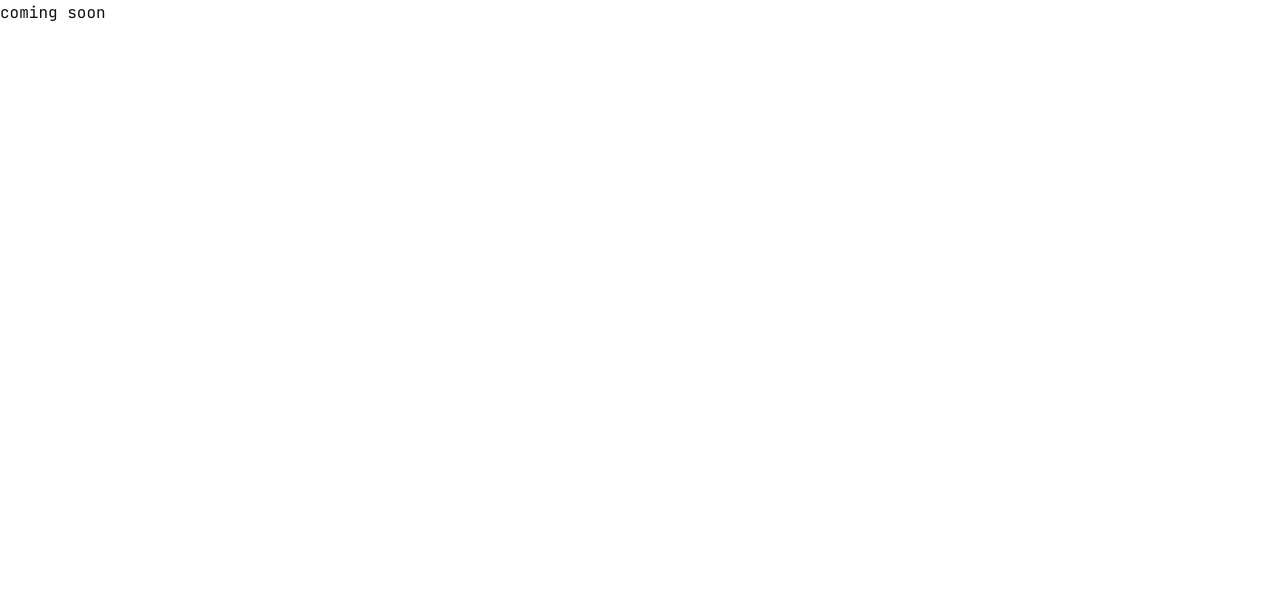
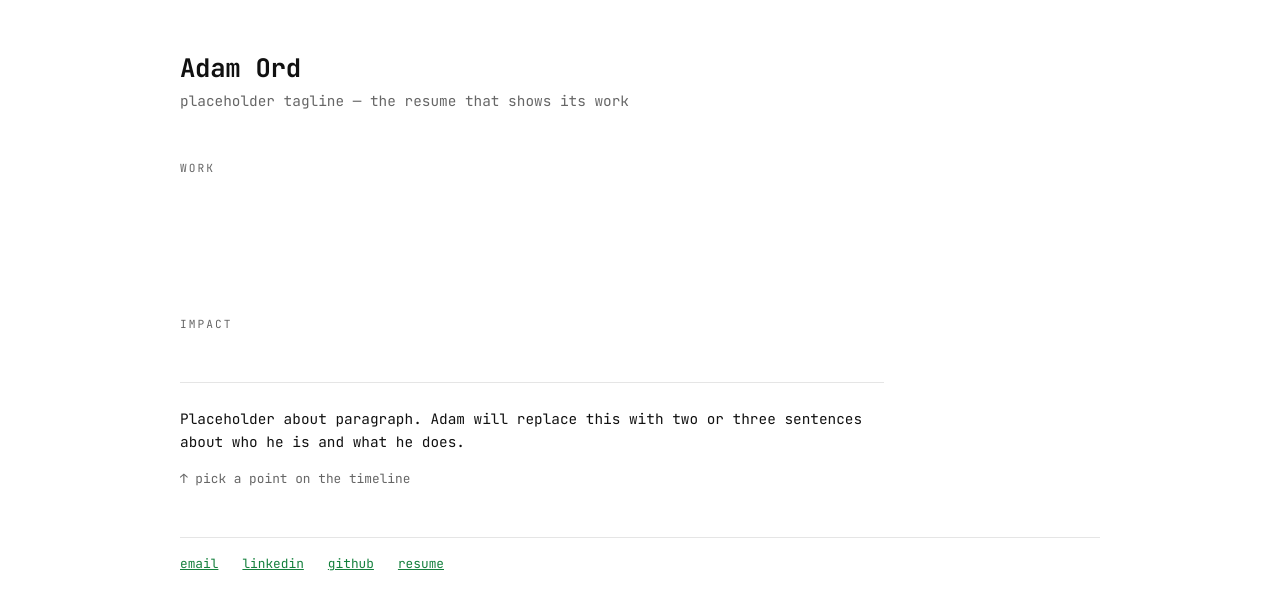
Before and after one commit to adamord10/adam-resume, a Next.js app: page / in a window 1280 px wide. Shown: the top 610 px of the page. Built offline with nearby package versions, Linux system fonts and the light colour scheme.

Commit message:
feat: wire timeline, detail view, hash routing, and footer
Co-Authored-By: Claude Fable 5 <noreply@anthropic.com>
Claude-Session: https://claude.ai/code/session_015ozDhNpRMWuGQfja7oLcri

```diff
--- a/src/app/page.tsx
+++ b/src/app/page.tsx
@@ -1,3 +1,6 @@
+import PortfolioApp from '@/components/PortfolioApp'
+import { currentYm } from '@/lib/timeline'
+
 export default function Home() {
-  return <main>coming soon</main>
+  return <PortfolioApp nowYm={currentYm()} />
 }
--- /dev/null
+++ b/src/components/PortfolioApp.module.css
@@ -0,0 +1,41 @@
+.main {
+  max-width: 60rem;
+  margin: 0 auto;
+  padding: 3rem 1.25rem 2rem;
+}
+
+.hero {
+  margin-bottom: 1rem;
+}
+
+.name {
+  font-size: 1.6rem;
+  letter-spacing: -0.01em;
+}
+
+.tagline {
+  color: var(--gray);
+  font-size: 0.9rem;
+}
+
+.about {
+  border-top: 1px solid var(--line);
+  padding-top: 1.5rem;
+  max-width: 44rem;
+  font-size: 0.9rem;
+}
+
+.hint {
+  margin-top: 1rem;
+  color: var(--gray);
+  font-size: 0.8rem;
+}
+
+.footer {
+  margin-top: 3rem;
+  padding-top: 1rem;
+  border-top: 1px solid var(--line);
+  display: flex;
+  gap: 1.5rem;
+  font-size: 0.8rem;
+}
--- /dev/null
+++ b/src/components/PortfolioApp.tsx
@@ -0,0 +1,73 @@
+'use client'
+
+import { useEffect, useState } from 'react'
+import { entries } from '@/content/entries'
+import { profile } from '@/content/profile'
+import EntryDetail from './EntryDetail/EntryDetail'
+import TabRows from './TabRows/TabRows'
+import Timeline from './Timeline/Timeline'
+import styles from './PortfolioApp.module.css'
+
+export default function PortfolioApp({ nowYm }: { nowYm: string }) {
+  const [selectedSlug, setSelectedSlug] = useState<string | null>(null)
+
+  useEffect(() => {
+    const fromHash = () => {
+      const slug = window.location.hash.slice(1)
+      setSelectedSlug(entries.some((e) => e.slug === slug) ? slug : null)
+    }
+    fromHash()
+    window.addEventListener('hashchange', fromHash)
+    return () => window.removeEventListener('hashchange', fromHash)
+  }, [])
+
+  const select = (slug: string) => {
+    setSelectedSlug(slug)
+    history.replaceState(null, '', `#${slug}`)
+  }
+
+  const selected = entries.find((e) => e.slug === selectedSlug) ?? null
+
+  return (
+    <main className={styles.main}>
+      <header className={styles.hero}>
+        <h1 className={styles.name}>{profile.name}</h1>
+        <p className={styles.tagline}>{profile.tagline}</p>
+      </header>
+
+      <div className="desktopOnly">
+        <Timeline
+          entries={entries}
+          nowYm={nowYm}
+          selectedSlug={selectedSlug}
+          onSelect={select}
+        />
+      </div>
+      <div className="mobileOnly">
+        <TabRows entries={entries} selectedSlug={selectedSlug} onSelect={select} />
+      </div>
+
+      {selected ? (
+        <EntryDetail entry={selected} />
+      ) : (
+        <section className={styles.about}>
+          {profile.about.map((p, i) => (
+            <p key={i}>{p}</p>
+          ))}
+          <p className={styles.hint}>↑ pick a point on the timeline</p>
+        </section>
+      )}
+
+      <footer className={styles.footer}>
+        <a href={`mailto:${profile.email}`}>email</a>
+        <a href={profile.linkedin} target="_blank" rel="noreferrer">
+          linkedin
+        </a>
+        <a href={profile.github} target="_blank" rel="noreferrer">
+          github
+        </a>
+        <a href="/resume">resume</a>
+      </footer>
+    </main>
+  )
+}
```
